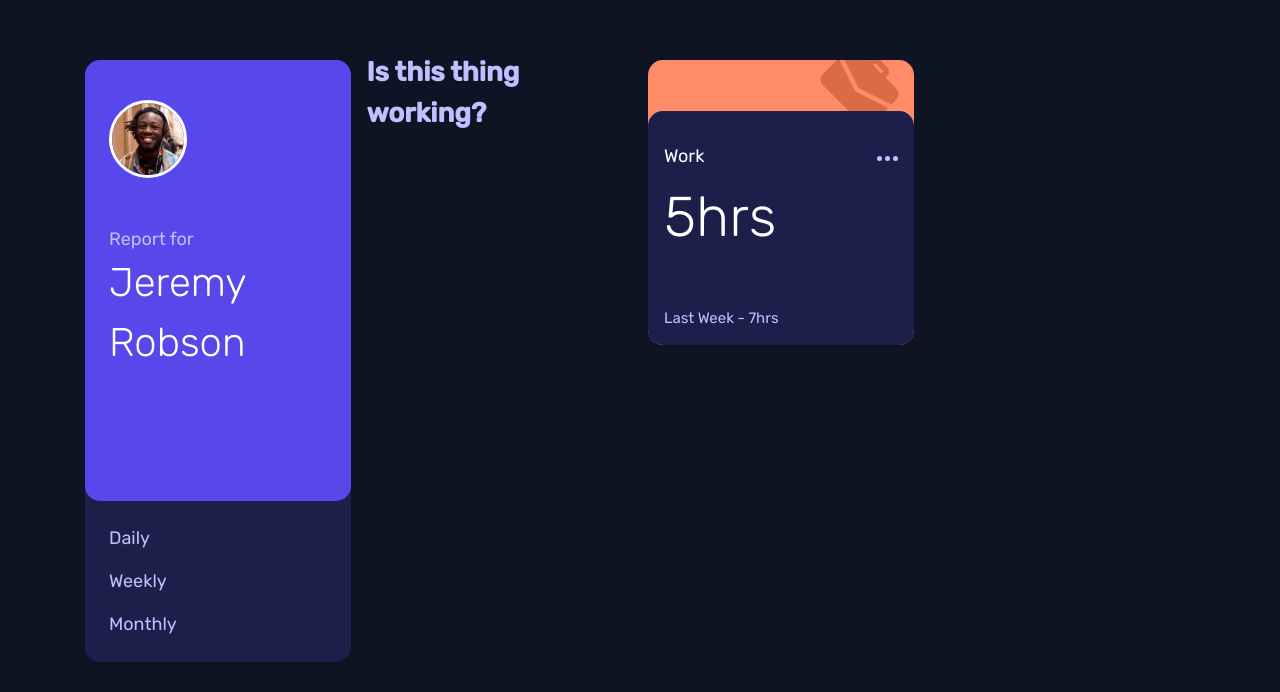
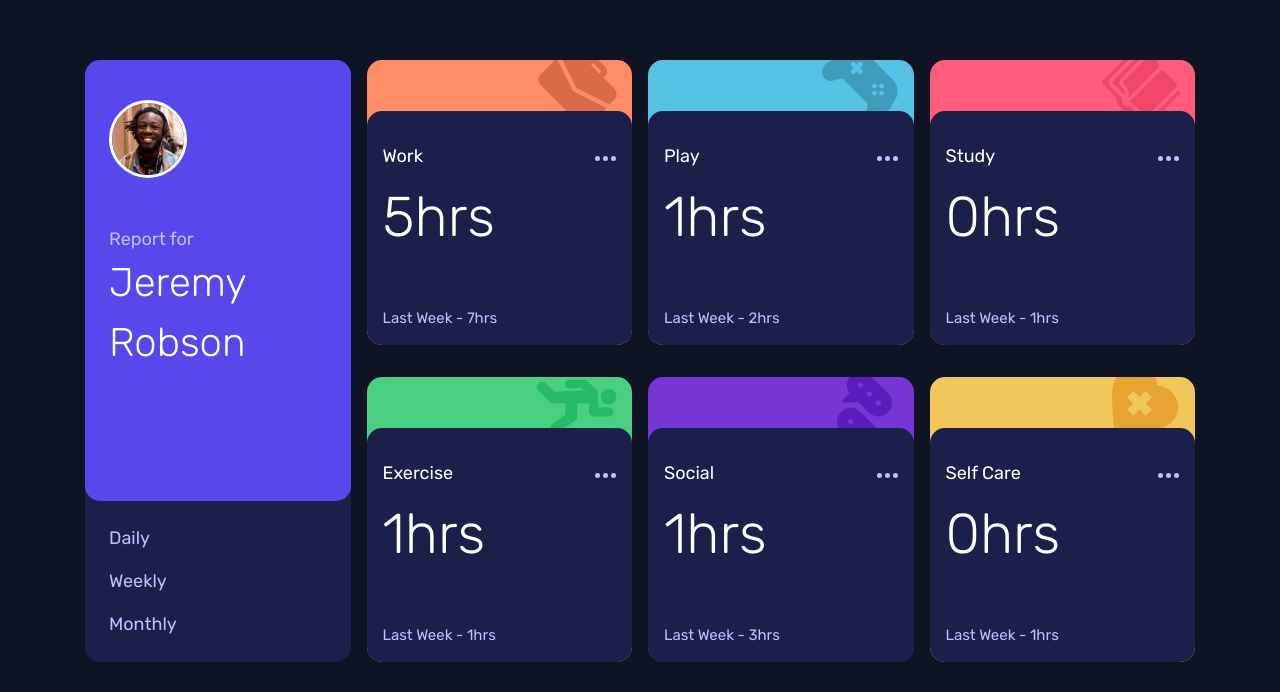
Before and after one commit to amyspencerproject/time-tracking-dashboard-vite, a React (Vite) app: page / in a window 1280 px wide. Shown: the part 108-800 px from the top of the page. Built offline with nearby package versions, Linux system fonts and the light colour scheme.

Commit message:
Add jsx for each category with css classes for icon and background colors

```diff
--- a/src/ReportCard.jsx
+++ b/src/ReportCard.jsx
@@ -10,10 +10,15 @@ const ReportCard = ({ selectedTimeFrame }) => {
   console.log(selectedTimeFrame);
   console.log(selectedTimeFrame[0].title);
   const work = selectedTimeFrame[0];
-  console.log(work);
+  const play = selectedTimeFrame[1];
+  const study = selectedTimeFrame[2];
+  const exercise = selectedTimeFrame[3];
+  const social = selectedTimeFrame[4];
+  const selfcare = selectedTimeFrame[5];
+
+  console.log(study);
   return (
     <>
-      <h2>Is this thing working?</h2>
       <div className="report-card card work">
         <div className="report-info card">
           <div className="report-header">
@@ -42,6 +47,159 @@ const ReportCard = ({ selectedTimeFrame }) => {
           </div>
         </div>
       </div>
+
+      <div className="report-card card play">
+        <div className="report-info card">
+          <div className="report-header">
+            <h2>{play.title}</h2>
+            <div className="svg-wrapper">
+              <svg
+                className="svg-ellipsis"
+                width="21"
+                height="5"
+                xmlns="http://www.w3.org/2000/svg"
+              >
+                <path
+                  d="M2.5 0a2.5 2.5 0 1 1 0 5 2.5 2.5 0 0 1 0-5Zm8 0a2.5 2.5 0 1 1 0 5 2.5 2.5 0 0 1 0-5Zm8 0a2.5 2.5 0 1 1 0 5 2.5 2.5 0 0 1 0-5Z"
+                  fill=""
+                  fillRule="evenodd"
+                />
+              </svg>
+            </div>
+          </div>
+          <div className="flex-wrapper hours-text">
+            <span className="total-hours">{play.timeframes.current}hrs</span>
+            <p>
+              Last Week -{" "}
+              <span className="previous">{play.timeframes.previous}hrs</span>
+            </p>
+          </div>
+        </div>
+      </div>
+
+      <div className="report-card card study">
+        <div className="report-info card">
+          <div className="report-header">
+            <h2>{study.title}</h2>
+            <div className="svg-wrapper">
+              <svg
+                className="svg-ellipsis"
+                width="21"
+                height="5"
+                xmlns="http://www.w3.org/2000/svg"
+              >
+                <path
+                  d="M2.5 0a2.5 2.5 0 1 1 0 5 2.5 2.5 0 0 1 0-5Zm8 0a2.5 2.5 0 1 1 0 5 2.5 2.5 0 0 1 0-5Zm8 0a2.5 2.5 0 1 1 0 5 2.5 2.5 0 0 1 0-5Z"
+                  fill=""
+                  fillRule="evenodd"
+                />
+              </svg>
+            </div>
+          </div>
+          <div className="flex-wrapper hours-text">
+            <span className="total-hours">{study.timeframes.current}hrs</span>
+            <p>
+              Last Week -{" "}
+              <span className="previous">{study.timeframes.previous}hrs</span>
+            </p>
+          </div>
+        </div>
+      </div>
+
+      <div className="report-card card exercise">
+        <div className="report-info card">
+          <div className="report-header">
+            <h2>{exercise.title}</h2>
+            <div className="svg-wrapper">
+              <svg
+                className="svg-ellipsis"
+                width="21"
+                height="5"
+                xmlns="http://www.w3.org/2000/svg"
+              >
+                <path
+                  d="M2.5 0a2.5 2.5 0 1 1 0 5 2.5 2.5 0 0 1 0-5Zm8 0a2.5 2.5 0 1 1 0 5 2.5 2.5 0 0 1 0-5Zm8 0a2.5 2.5 0 1 1 0 5 2.5 2.5 0 0 1 0-5Z"
+                  fill=""
+                  fillRule="evenodd"
+                />
+              </svg>
+            </div>
+          </div>
+          <div className="flex-wrapper hours-text">
+            <span className="total-hours">
+              {exercise.timeframes.current}hrs
+            </span>
+            <p>
+              Last Week -{" "}
+              <span className="previous">
+                {exercise.timeframes.previous}hrs
+              </span>
+            </p>
+          </div>
+        </div>
+      </div>
+
+      <div className="report-card card social">
+        <div className="report-info card">
+          <div className="report-header">
+            <h2>{social.title}</h2>
+            <div className="svg-wrapper">
+              <svg
+                className="svg-ellipsis"
+                width="21"
+                height="5"
+                xmlns="http://www.w3.org/2000/svg"
+              >
+                <path
+                  d="M2.5 0a2.5 2.5 0 1 1 0 5 2.5 2.5 0 0 1 0-5Zm8 0a2.5 2.5 0 1 1 0 5 2.5 2.5 0 0 1 0-5Zm8 0a2.5 2.5 0 1 1 0 5 2.5 2.5 0 0 1 0-5Z"
+                  fill=""
+                  fillRule="evenodd"
+                />
+              </svg>
+            </div>
+          </div>
+          <div className="flex-wrapper hours-text">
+            <span className="total-hours">{social.timeframes.current}hrs</span>
+            <p>
+              Last Week -{" "}
+              <span className="previous">{social.timeframes.previous}hrs</span>
+            </p>
+          </div>
+        </div>
+      </div>
+
+      <div className="report-card card self-care">
+        <div className="report-info card">
+          <div className="report-header">
+            <h2>{selfcare.title}</h2>
+            <div className="svg-wrapper">
+              <svg
+                className="svg-ellipsis"
+                width="21"
+                height="5"
+                xmlns="http://www.w3.org/2000/svg"
+              >
+                <path
+                  d="M2.5 0a2.5 2.5 0 1 1 0 5 2.5 2.5 0 0 1 0-5Zm8 0a2.5 2.5 0 1 1 0 5 2.5 2.5 0 0 1 0-5Zm8 0a2.5 2.5 0 1 1 0 5 2.5 2.5 0 0 1 0-5Z"
+                  fill=""
+                  fillRule="evenodd"
+                />
+              </svg>
+            </div>
+          </div>
+          <div className="flex-wrapper hours-text">
+            <span className="total-hours">
+              {selfcare.timeframes.current}hrs
+            </span>
+            <p>
+              Last Week -{" "}
+              <span className="previous">
+                {selfcare.timeframes.previous}hrs
+              </span>
+            </p>
+          </div>
+        </div>
+      </div>
     </>
   );
 };
--- a/src/index.css
+++ b/src/index.css
@@ -253,41 +253,41 @@ button {
 
 .work {
   background-color: var(--light-red-work);
-  background-image: url(/public/icon-work.svg);
+  background-image: url(/icon-work.svg);
   background-repeat: no-repeat;
   background-position: right 8% top -6%;
 }
 
 .play {
   background-color: var(--soft-blue-play);
-  background-image: url(/public/icon-play.svg);
+  background-image: url(/icon-play.svg);
   background-repeat: no-repeat;
   background-position: right 8% top -6%;
 }
 .study {
   background-color: var(--light-red-study);
-  background-image: url(/public/icon-study.svg);
+  background-image: url(/icon-study.svg);
   background-repeat: no-repeat;
   background-position: right 8% top -6%;
 }
 
 .exercise {
   background-color: var(--lime-green-exercise);
-  background-image: url(/public/icon-exercise.svg);
+  background-image: url(/icon-exercise.svg);
   background-repeat: no-repeat;
   background-position: right 8% top 1%;
 }
 
 .social {
   background-color: var(--violet-social);
-  background-image: url(/public/icon-social.svg);
+  background-image: url(/icon-social.svg);
   background-repeat: no-repeat;
   background-position: right 8% top -6%;
 }
 
 .self-care {
   background-color: var(--soft-orange-self-care);
-  background-image: url(/public/icon-self-care.svg);
+  background-image: url(/icon-self-care.svg);
   background-repeat: no-repeat;
   background-position: right 8% top -6%;
 }
```
